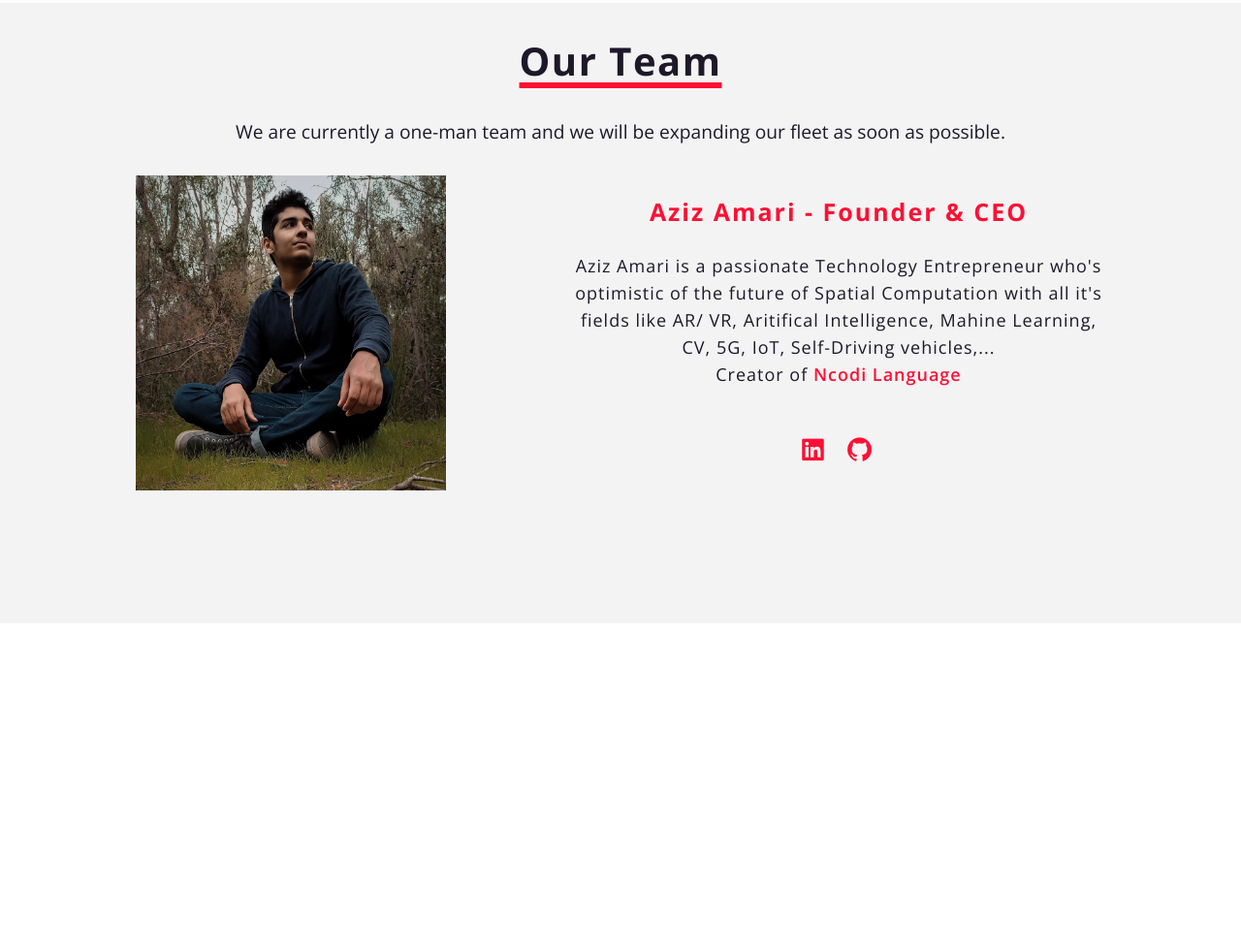
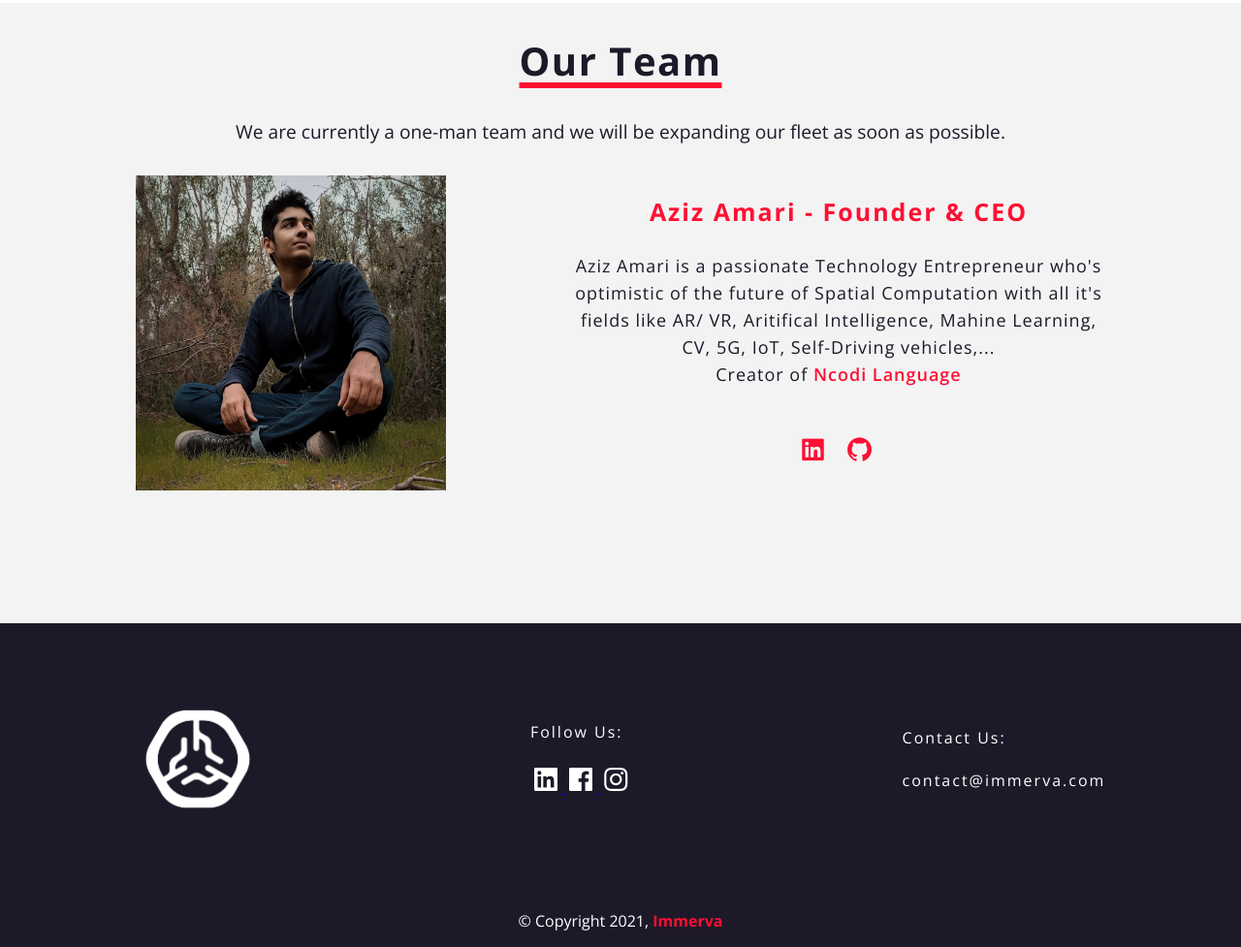
Before and after one commit to azizamari/Omerva-Website, a plain HTML site: page index.html in a window 1280 px wide. Shown: the part 1917-2894 px from the top of the page at 97% size. Before the commit the page ends 2560 px from the top, so only its background shows below. Drawn offline with nearby package versions, Linux system fonts and the light colour scheme.

Commit message:
Add contact section

```diff
--- a/css/style.css
+++ b/css/style.css
@@ -247,7 +247,6 @@ nav{
     display: flex;
     align-items: center;
     justify-content: space-around;
-    flex-wrap: wrap;
 }
 .about_text h5{
     text-align:center;
@@ -280,7 +279,45 @@ nav{
     color:#FF0F33;
     font-weight: 600;
 }
+.contact_content{
+    width:100%;
+    height:100%;
+    display:flex;
+    justify-content: space-around;
+    align-items: center;
+}
+#contact{
+    height: 35vh;
+    background:#1D1929;
+}
+#contact .contact_content > img{
+    width:10vw;
+    height:auto
+}
 
+#contact .contact_content .accounts .bx{
+    color:#fff;
+    font-size:2rem;
+}
+
+#contact .contact_content .contact_text{
+    color:#fff;
+    font-size:1rem;
+    letter-spacing:2px;
+}
+small{
+    color:#FFF;
+    background:#1D1929;
+    display:block;
+    text-align:center;
+    font-size:1rem;
+    padding:1rem;
+}
+small a{
+    color:#FF0F33;
+    text-decoration: none;
+    font-weight:700;
+}
 
 @media screen and (max-width: 600px) {
     .about_text h5 {
--- a/index.html
+++ b/index.html
@@ -103,9 +103,36 @@
             </div>
         </div>
     </section>
-    <section id="contact">
-
-    </section>
+    <footer id="contact">
+        <div class="contact_content">
+            <img src="assets/logonw.png" alt="Immerva logo white">
+            <div class="social">
+                <span class="contact_text">
+                    Follow Us:
+                </span><br><br>
+                <div class="accounts">
+                    <a href="https://www.linkedin.com/in/azizamari/" target="_blank">
+                        <i class='bx bxl-linkedin-square'></i>
+                    </a>
+                    <a href="https://github.com/azizamari" target="_blank">
+                        <i class='bx bxl-facebook-square'></i>
+                    </a>
+                    <a href="https://github.com/azizamari" target="_blank">
+                        <i class='bx bxl-instagram' ></i>
+                    </a>
+                </div>
+            </div>
+            <div class="contact">
+                <div class="contact_text">
+                    Contact Us:
+                </div><br>
+                <div class="contact_text">
+                    contact@immerva.com
+                </div>
+            </div>
+        </div>
+    </footer>
+    <small>&copy; Copyright 2021, <a href="/#">Immerva</a></small>
     <script src="https://code.jquery.com/jquery-3.6.0.min.js" integrity="sha256-/xUj+3OJU5yExlq6GSYGSHk7tPXikynS7ogEvDej/m4=" crossorigin="anonymous"></script>
     <script src="js/fart.min.js"></script>
     <script>
```
Also changed, not shown: assets/logonr.png (added), assets/logonw.png (added).
